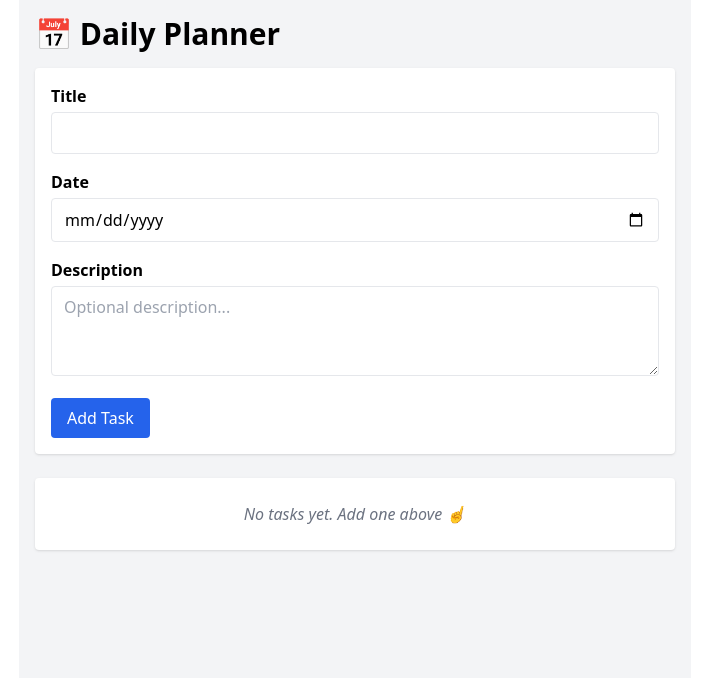
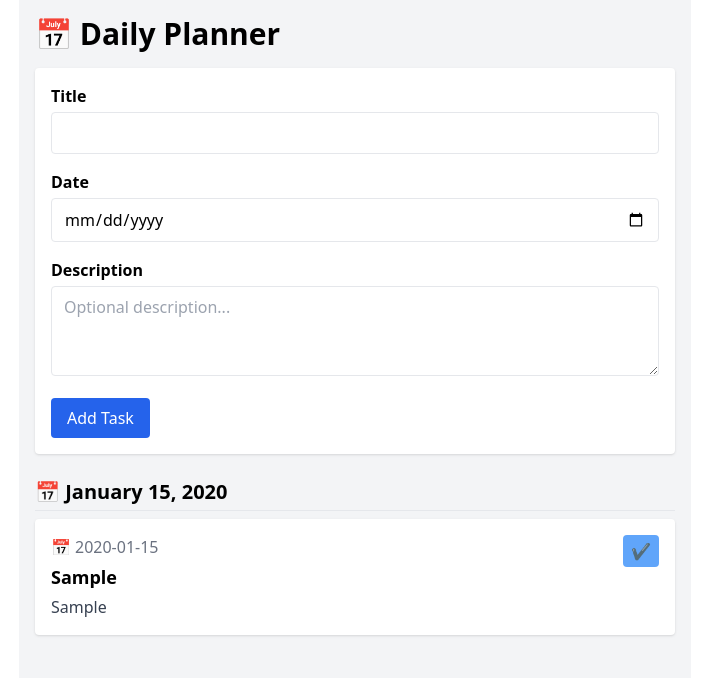
Before and after one commit to J0hn316/Daily-Planner-App, a Vue app: page / in a window 1280 px wide. Both pictures are taken after typing "Sample", "2020-01-15", "Sample" into the empty fields and a click on the button "Add Task". Shown: the top 678 px of the page, without its empty margins (285-994 px from the left). Built offline with nearby package versions, Linux system fonts and the light colour scheme.

Commit message:
Refactor PlannerForm and TaskList components to group tasks by date

```diff
--- a/src/components/PlannerForm.vue
+++ b/src/components/PlannerForm.vue
@@ -40,9 +40,11 @@
 </template>
 <script lang="ts" setup>
 import { ref } from 'vue';
-import { useTasks } from '../composables/useTasks';
+import type { Task } from '../types/task';
 
-const { addTask } = useTasks();
+const emit = defineEmits<{
+  (e: 'add-task', task: Task): void;
+}>();
 
 // Reactive form inputs
 const title = ref('');
@@ -55,10 +57,16 @@ const handleSubmit = (): void => {
     return;
   }
 
-  // Add task to the tasks array
-  addTask(title.value, date.value, description.value);
+  const newTask: Task = {
+    id: Date.now(),
+    title: title.value,
+    date: date.value,
+    description: description.value,
+    completed: false,
+  };
 
-  // Reset form inputs
+  emit('add-task', newTask);
+
   title.value = '';
   date.value = '';
   description.value = '';
--- a/src/components/TaskList.vue
+++ b/src/components/TaskList.vue
@@ -1,20 +1,28 @@
 <template>
-  <div class="space-y-4 mt-6">
+  <div>
+    <div v-for="(taskGroup, date) in groupedTasks" :key="date" class="mb-6">
+      <h2 class="text-xl font-semibold mb-2 border-b pb-1">
+        📅 {{ formatDate(date) }}
+      </h2>
+      <div class="space-y-2">
         <TaskItem
-      v-for="task in tasks"
+          v-for="task in taskGroup"
           :key="task.id"
           :task="task"
           @toggle-complete="onToggleComplete"
           @delete-task="onDeleteTask"
         />
       </div>
+    </div>
+  </div>
 </template>
 
 <script setup lang="ts">
+import { computed } from 'vue';
+import TaskItem from './TaskItem.vue';
 import type { Task } from '../types/task';
-import TaskItem from './TaskItem.vue';
 
-defineProps<{ tasks: Task[] }>();
+const props = defineProps<{ tasks: Task[] }>();
 
 const emit = defineEmits<{
   (evt: 'toggle-complete', id: number): void;
@@ -23,4 +31,24 @@ const emit = defineEmits<{
 
 const onToggleComplete = (id: number): void => emit('toggle-complete', id);
 const onDeleteTask = (id: number): void => emit('delete-task', id);
+
+const groupedTasks = computed(() => {
+  const groups: Record<string, Task[]> = {};
+  props.tasks.forEach((task) => {
+    if (!groups[task.date]) {
+      groups[task.date] = [];
+    }
+    groups[task.date].push(task);
+  });
+  return groups;
+});
+
+const formatDate = (dateStr: string): string => {
+  const options: Intl.DateTimeFormatOptions = {
+    year: 'numeric',
+    month: 'long',
+    day: 'numeric',
+  };
+  return new Date(dateStr).toLocaleDateString(undefined, options);
+};
 </script>
```
Lines whose indentation alone changed are shown as unchanged.
